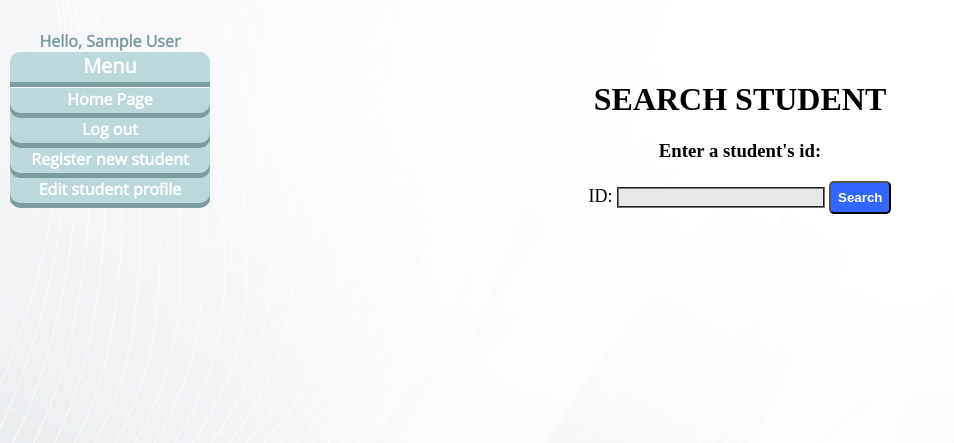
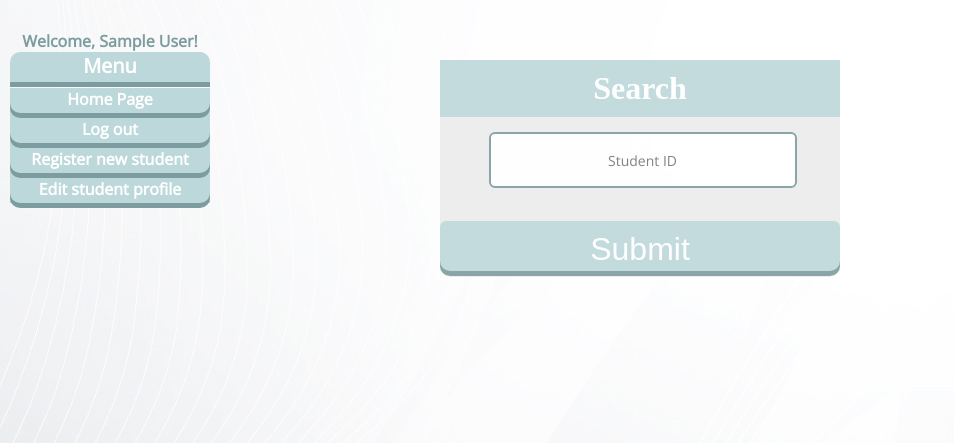
Before and after one commit to TsvetaKandilarova/FMI-WWW-project, a PHP site: page /editProfileVerifier.php in a window 1280 px wide. Shown: the top 443 px of the page, without its empty margins (0-954 px from the left). Run offline with PHP 8.4, Linux system fonts and the light colour scheme; the visitor is signed in with stand-in values (Sample User, id 1); tables that the repository leaves empty or names only in its code hold one stand-in row (values such as "Sample post").

Commit message:
Change welcome message & fix search by id page

```diff
--- a/css/editProfileVerifier.css
+++ b/css/editProfileVerifier.css
@@ -1,38 +1,66 @@
 h1 {
-	text-align: center;
-	text-transform: uppercase;
+	font-size: 32px;
+    padding: 10px;
+    margin: 0;
+    color: #fff;
+    background-color: #BDD8DA;
+    margin-bottom: 15px;
 }
 
-h3 {
-	text-align: center;
-}
 
 form {
 	text-align: center;
 }
 
-input {
-    margin-bottom: 20px;
-	background-color: #E8E8E8;
-	border-style: groove;
-	width: 200px;
+.box {
+	border:#7D9C9F solid 2px;
+	margin-left: 5px;
+    font-family: 'Open Sans', 'sans-serif';
+    font-size: 14px;
 }
 
-label {
-	font-size: 18px;
+.search {
+  background-color: #ECECEC;
+  opacity: .9;
+  height: 217px;
+  width: 400px;
+  border-radius: 10px;
+  margin: 0 auto;
+  margin-top: 0px;
+  padding: 0;
+  text-align: center;
 }
 
-button {
-	padding: 7px;
-	border-radius: 5px;
-	background-color: #3366FF;
-	color: white;
-	font-weight: bold;
-
+input {
+  width: 300px;
+  height: 50px;
+  border-radius: 6px;
+  border: 1px solid #acacac;
+  margin-bottom: 15px;
+  text-align: center;
+  -webkit-transition: all .5s;
+  -moz-transition: all .5s;
+  transition: all .5s;
 }
 
-button:hover {
-	background-color: #3399FF;
+input[type="submit"] {
+  font-size: 32px;
+  color: #fff;
+  background-color: #BDD8DA;
+  box-shadow: 0 5px 0 0 #7D9C9F;
+  border: none;
+  padding: 10px;
+  width: 400px;
+  display: inline-block;
+  position: relative;
+  outline: none;
+  border-bottom-left-radius: 10px;
+  border-bottom-right-radius: 10px;
+}
+
+input[type="submit"]:hover {
+    background-color: #7D9C9F;
+    color: white;
 }
 
 .nosuch {
--- a/editProfileVerifier.php
+++ b/editProfileVerifier.php
@@ -32,16 +32,15 @@ if ($method == 'POST') {
 <body>
 <header>
     <?php include "nav.php" ?> <!--Put in the navigation-->
-    <title>Search Student</title>
 </header>
-<h1>Search Student</h1>
-<h3> Enter a student's id: </h3>
+
+<div class="search">
+<h1 id="header">Search</h1>
 <form method="post" action=""> <!--Action empty so we'll execute the current page on submit a.k.a. the php above-->
-    <label for="id">ID: </label> <input type="number" name="id" id="id" value="">
-    <button type="submit">Search</button>
-
-    <br/>
+    <input type="text" placeholder="Student ID" name="id" id="id" value="" class="box"/><br/><br/>
+    <input type="submit" value=" Submit "/><br/>
 </form>
+</div>
 
 <?php include "footer.php" ?>
 </body>
--- a/nav.php
+++ b/nav.php
@@ -4,11 +4,10 @@ $toLogOut = (isset($isLogged) && $isLogged && isset($_SESSION['firstName'])); //
 ?>
 
 <header>
-	<!--<img src="./img/generic-project.png">-->
 </header>
 <nav>
-		   <span>Hello, <?php if ($toLogOut) echo $_SESSION['firstName'];
-               else echo "Student"; ?>  </span> <!--If we're logged we're grated by name, otherwise just "Student"-->
+		   <span>Welcome<?php if ($toLogOut) echo(", {$_SESSION['firstName']}!");
+               else echo "!"; ?>  </span> <!--If we're logged we're grated by name, otherwise just "Student"-->
    <span class="menu"> Menu </span>
     <ul id="menu" clear=left>
         <!--<li> Menu </li>-->
```
